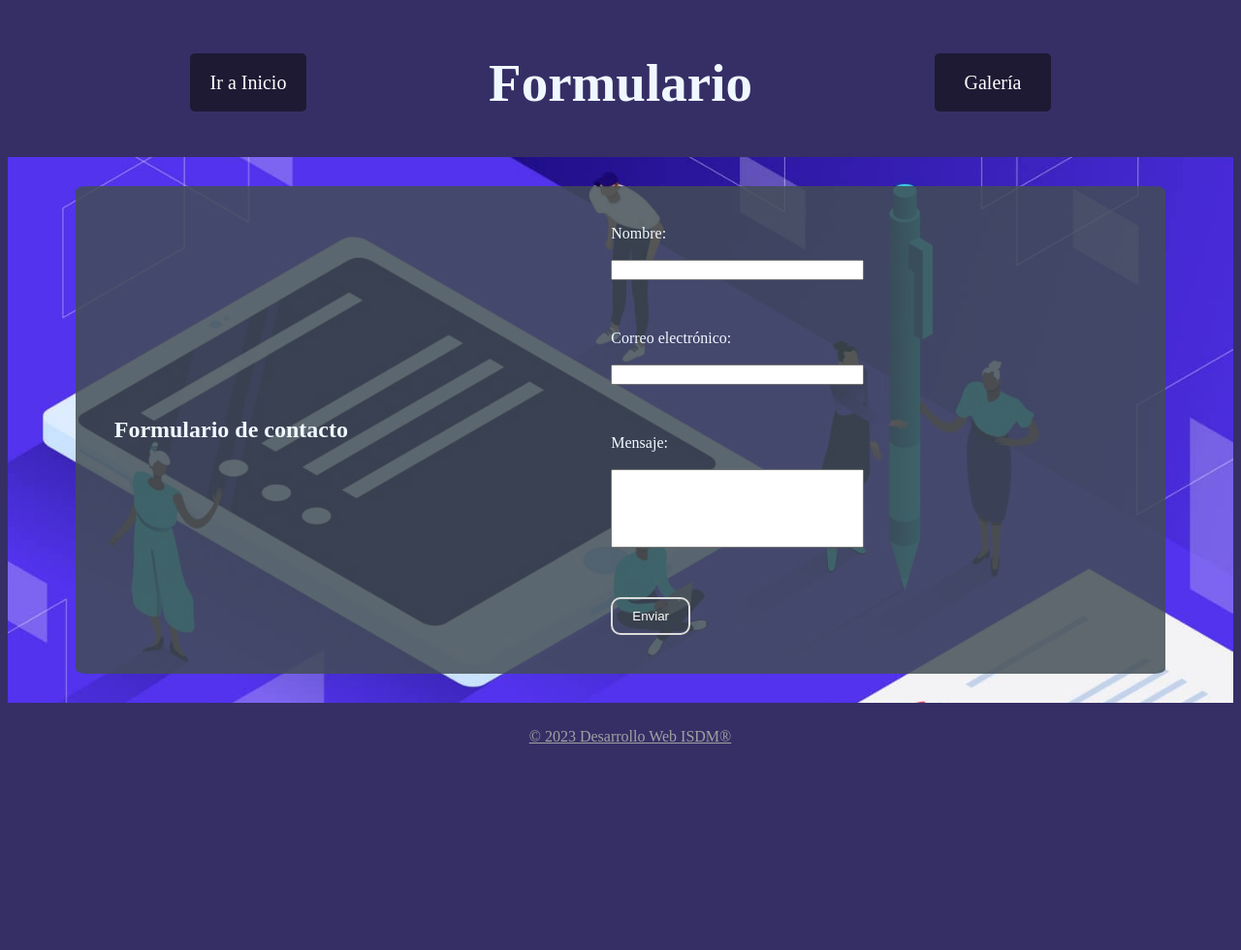
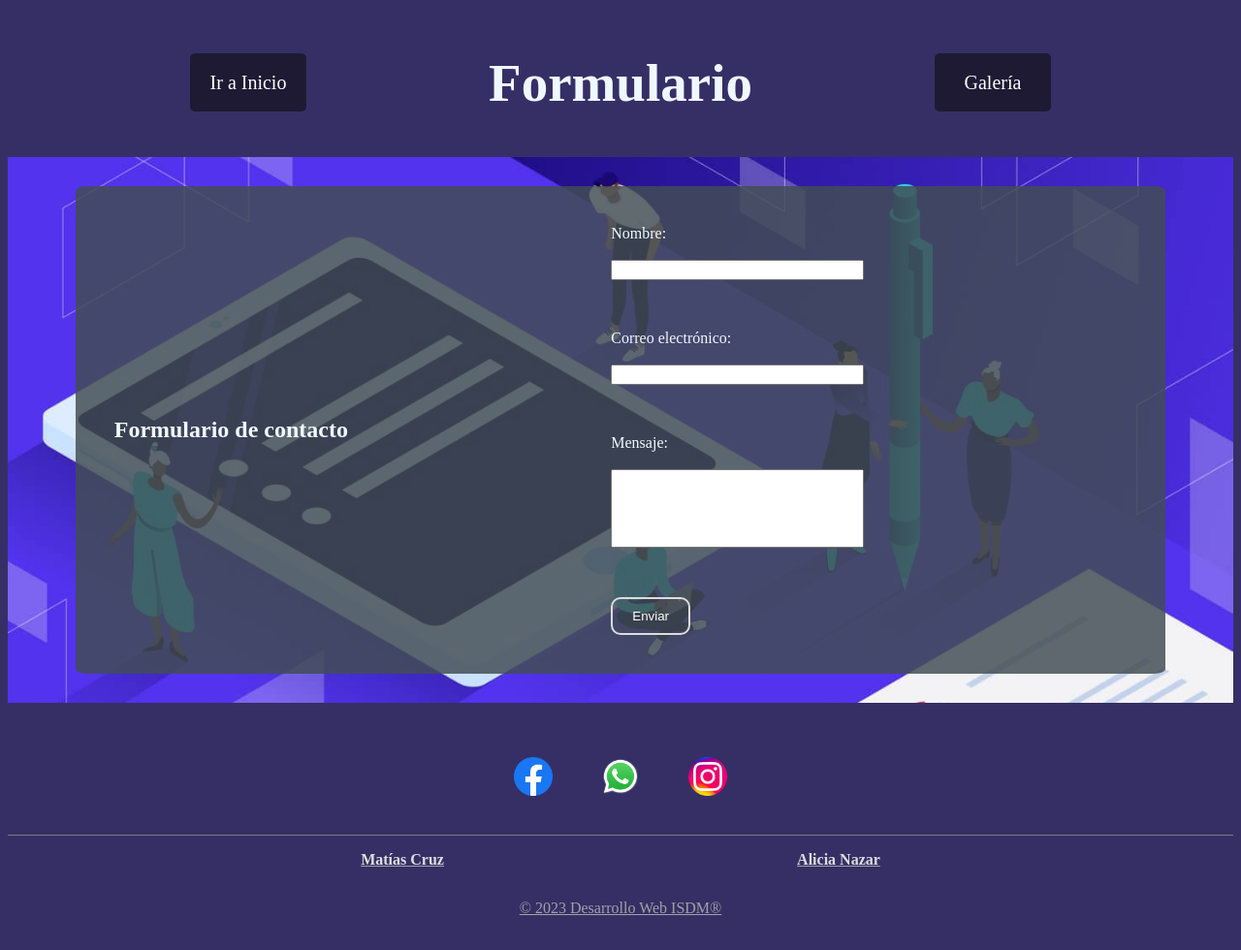
Before and after one commit to Alicia-Nazar/repasoDW, a plain HTML site: page contacto.html in a window 1280 px wide. Shown: the whole page at 97% size. Before the commit the page ends 803 px from the top, so only its background shows below. Drawn offline with Linux system fonts and the light colour scheme.

Commit message:
agregue en el footer las redes

```diff
--- a/contacto.html
+++ b/contacto.html
@@ -38,6 +38,17 @@
         </div>
     </section>
     <footer>
+        <div class="redes">
+            <ul class="social-list">
+                <li><a href="https://www.facebook.com" target="_blank"><img src="../imagenes/logo-fb.webp" alt="Facebook"></a></li>
+                <li><a href="https://whatsapp.com" target="_blank"><img src="../imagenes/logo-wpp.webp" alt="Whatsapp"></a></li>
+                <li><a href="https://www.instagram.com" target="_blank"><img src="../imagenes/logo-insta.png" alt="Instagram"></a></li>
+            </ul>
+        </div>
+        <div class="divFooter">
+            <p>Matías Cruz</p>
+            <p>Alicia Nazar</p>
+        </div>
         <p>&copy; 2023 Desarrollo Web ISDM®</p>
     </footer>
 </body>
--- a/estiloContacto.css
+++ b/estiloContacto.css
@@ -82,7 +82,40 @@ footer{
     padding-bottom: 20px;
     bottom: 0;
     width: 100%;
-    padding: 10px;
+}
+.divFooter{
+    color:#dddddd;
+    font-weight: bold;
+    display: flex;
+    justify-content: space-evenly;
+    border-top: 1px solid #7c7c7c;
+}
+.social-list {
+    list-style: none;
+    padding: 0;
+    display: flex;
+    position:relative;
+    float:left;
+}
+
+.social-list li {
+    margin-right: 25px;
+    margin-left: 25px;
+    transition: transform 0.3s;
+}
+
+.social-list a img {
+    width: 40px;
+    height: 40px;
+}
+.social-list li:hover{
+    transform: scale(1.5);
+}
+.redes{
+    display: flex;
+    justify-content: center;
+    align-items: flex-end;
+    padding: 20px;
 }
 #prueba{
     padding-bottom: 40px;
--- a/estiloGaleria.css
+++ b/estiloGaleria.css
@@ -69,8 +69,43 @@ footer{
     padding-bottom: 20px;
     bottom: 0;
     width: 100%;
-    padding: 10px;
 }
+.divFooter{
+    color:#dddddd;
+    font-weight: bold;
+    display: flex;
+    justify-content: space-evenly;
+    border-top: 1px solid #7c7c7c;
+}
+.social-list {
+    list-style: none;
+    padding: 0;
+    display: flex;
+    position:relative;
+    float:left;
+}
+
+.social-list li {
+    margin-right: 25px;
+    margin-left: 25px;
+    transition: transform 0.3s;
+}
+
+.social-list a img {
+    width: 40px;
+    height: 40px;
+}
+.social-list li:hover{
+    transform: scale(1.5);
+}
+.redes{
+    display: flex;
+    justify-content: center;
+    align-items: flex-end;
+    padding: 20px;
+}
+
+
 nav{
     display: flex;
     align-items: center;
--- a/estiloIndex.css
+++ b/estiloIndex.css
@@ -74,7 +74,40 @@ footer{
     padding-bottom: 20px;
     bottom: 0;
     width: 100%;
-    padding: 10px;
+}
+.divFooter{
+    color:#dddddd;
+    font-weight: bold;
+    display: flex;
+    justify-content: space-evenly;
+    border-top: 1px solid #7c7c7c;
+}
+.social-list {
+    list-style: none;
+    padding: 0;
+    display: flex;
+    position:relative;
+    float:left;
+}
+
+.social-list li {
+    margin-right: 25px;
+    margin-left: 25px;
+    transition: transform 0.3s;
+}
+
+.social-list a img {
+    width: 40px;
+    height: 40px;
+}
+.social-list li:hover{
+    transform: scale(1.5);
+}
+.redes{
+    display: flex;
+    justify-content: center;
+    align-items: flex-end;
+    padding: 20px;
 }
 
 @media (min-width: 850px){
```
Also changed, not shown: galeria.html (+11 -0 lines), index.html (+11 -0 lines), imagenes/logo-fb.webp (added), imagenes/logo-insta.png (added), imagenes/logo-wpp.webp (added).
